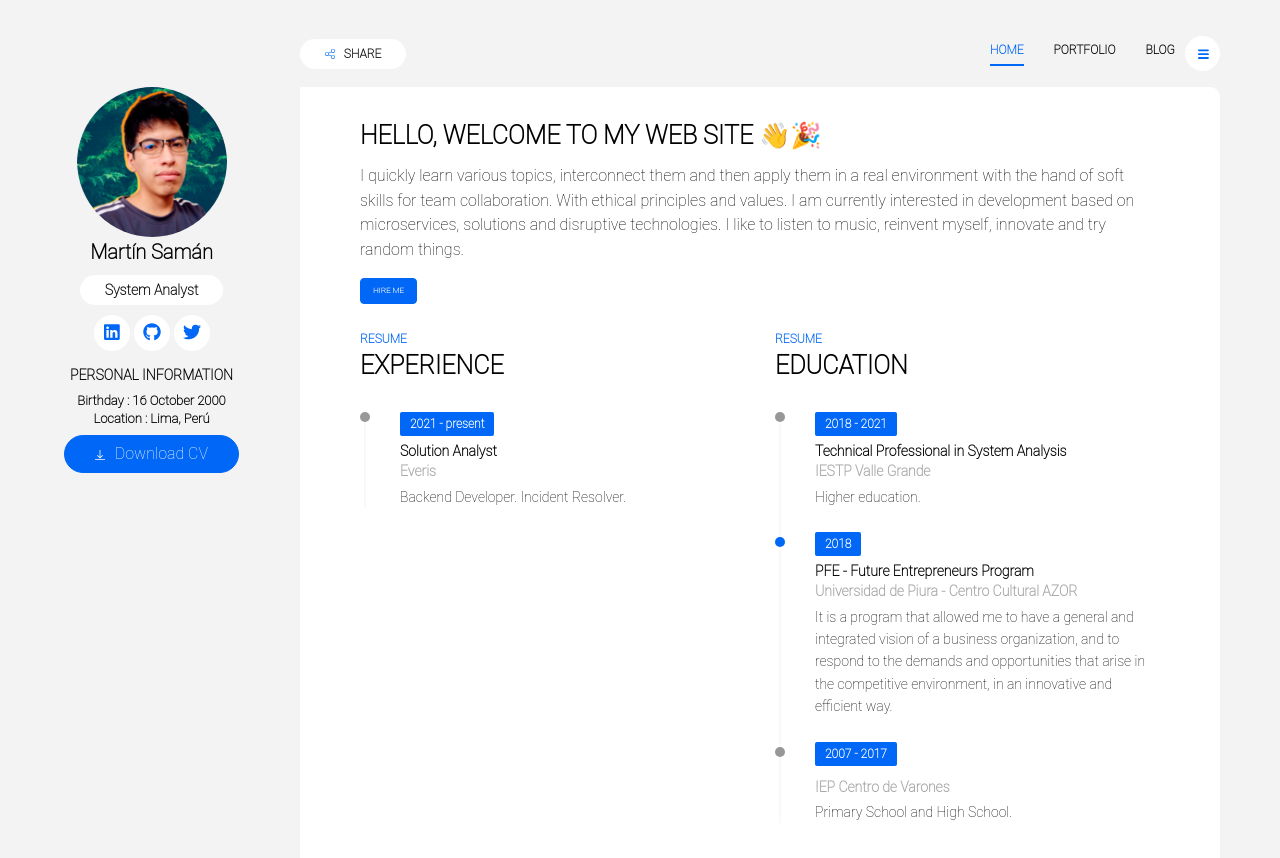
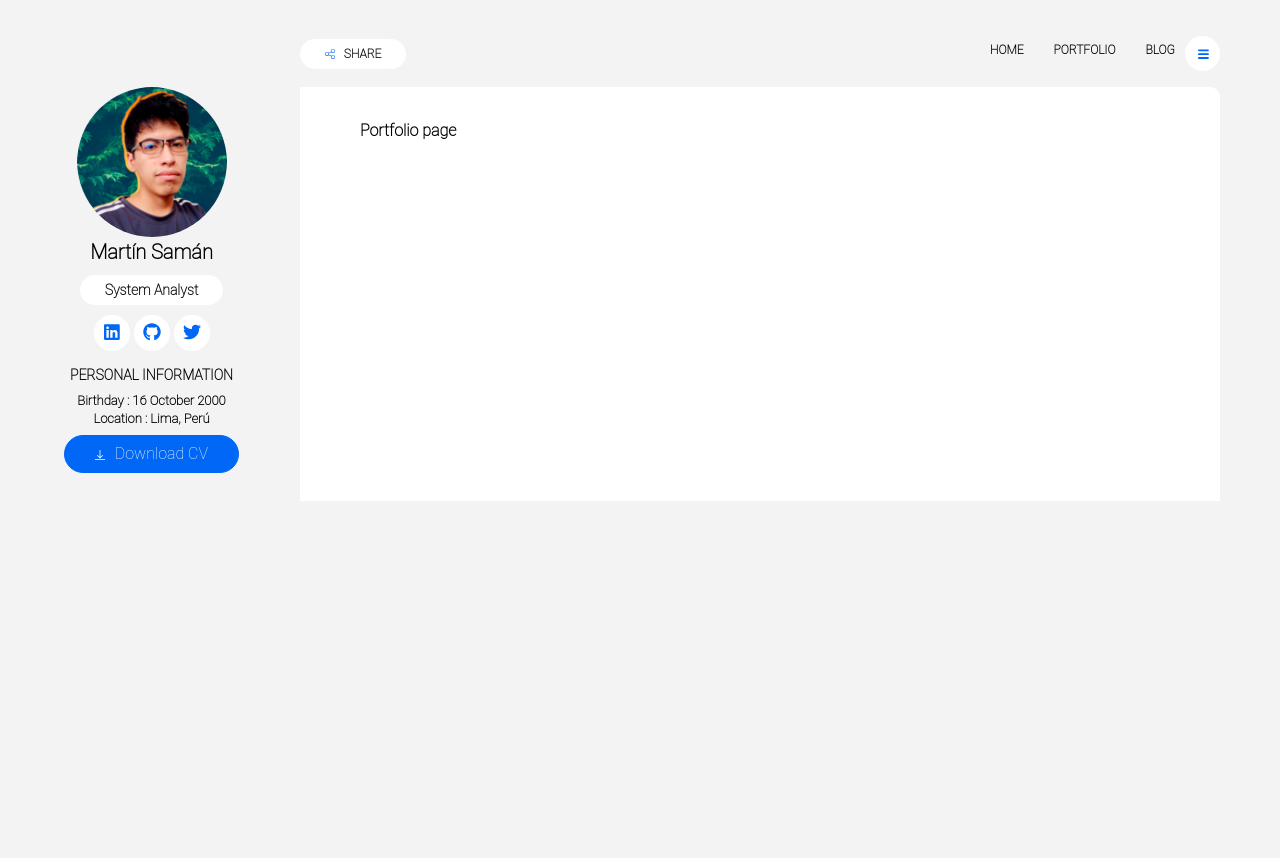
Before and after one commit to martinsam16/me, a Vue app: page /portfolio in a window 1280 px wide. Shown: the top 858 px of the page. After the commit the page ends 800 px from the top, so only its background shows below. Built offline with nearby package versions, Linux system fonts and the light colour scheme.

Commit message:
feat: add router, change logic for views

```diff
--- a/package.json
+++ b/package.json
@@ -14,11 +14,13 @@
     "@popperjs/core": "^2.0.6",
     "core-js": "^3.6.5",
     "jquery": "^3.6.0",
-    "vue": "^2.6.11"
+    "vue": "^2.6.11",
+    "vue-router": "^3.5.1"
   },
   "devDependencies": {
     "@vue/cli-plugin-babel": "~4.5.0",
     "@vue/cli-plugin-eslint": "~4.5.0",
+    "@vue/cli-plugin-router": "~4.5.0",
     "@vue/cli-service": "~4.5.0",
     "babel-eslint": "^10.1.0",
     "eslint": "^6.7.2",
--- a/src/App.vue
+++ b/src/App.vue
@@ -1,69 +1,36 @@
 <template>
   <div id="app">
     <Navbar/>
-    <div class="content-wrapper">
-      <aside>
-        <Profile :name="personal_information.short_name"
-                 :degree="personal_information.degree"
-                 :linkedin="personal_information.linkedin"
-                 :github="personal_information.github"
-                 :twitter="personal_information.twitter"/>
-        <PersonalInformation
-            :location="personal_information.location"
-            :birthday="personal_information.birthday"
-            :cv="personal_information.cv"/>
-      </aside>
-      <main>
-        <Intro :description="personal_information.description"/>
-        <Resume/>
-      </main>
-    </div>
+    <router-view/>
   </div>
 </template>
 
+
 <script>
+import Navbar from "@/components/Navbar";
 
 import $ from 'jquery';
 import jQuery from 'jquery';
-import Navbar from "@/components/Navbar";
-import Profile from "@/components/Profile";
-import PersonalInformation from "@/components/PersonalInformation";
-import Intro from "@/components/Intro";
-import Resume from "@/components/Resume";
 
-import personal_information from './data/me.json';
 
 export default {
-  name: 'App',
-  components: {
-    Resume,
-    Intro,
-    PersonalInformation,
-    Profile,
-    Navbar
-  },
-  data() {
-    return {personal_information};
-  },
+  components: {Navbar},
   mounted() {
     $('[data-toggle="collapsible-nav"]').on('click', function (e) {
       console.log(e);
       var target = ($(this).data('target'));
       $('#' + target).toggleClass('show');
     });
-
     $(document).ready(function () {
       if (window.innerWidth >= 992) {
         $('#collapsible-nav').addClass('show');  //Show navigation menu in bigger screens by default.
       } else {
         $('#collapsible-nav').removeClass('show');
       }
-
       if ($('.hover-box').length) {
         setHoverBoxPerspective();
       }
     });
-
     $(window).resize(
         function () {
           if ($('.hover-box').length) {
@@ -71,7 +38,6 @@ export default {
           }
         }
     );
-
     function setHoverBoxPerspective() {
       $('.hover-box').css({
         'perspective': function () {
@@ -79,32 +45,23 @@ export default {
         }
       });
     }
-
-
     var classNames = ['in-up', 'in-right', 'in-down', 'in-left', 'out-up', 'out-right', 'out-down', 'out-left']; // Animation classes.
-
     $('.hover-box').hover(
         function (event) {
           var direction = "up";
           if (jQuery.fn.entry) { //Check if entry js file is loaded.
             direction = $(this).entry({e: event}); // Get mouse in direction.
           }
-
           $(this).removeClass(classNames.join(" ")); // Remove existing animation classes.
           $(this).addClass("in-" + direction); //Add mouse in animation
-
         },
-
         function (event) {
-
           var direction = "up";
           if (jQuery.fn.entry) {
             direction = $(this).entry({e: event}); // Get mouse out direction.
           }
-
           $(this).removeClass(classNames.join(" "));
           $(this).addClass("out-" + direction); //Add mouse out animation
-
         }
     );
   }
--- a/src/components/Navbar.vue
+++ b/src/components/Navbar.vue
@@ -5,9 +5,9 @@
       SHARE
     </button>
     <nav class="collapsible-nav" id="collapsible-nav">
-      <a href="#" class="nav-link active">HOME</a>
-      <a href="#" class="nav-link">PORTFOLIO</a>
-      <a href="#" class="nav-link">BLOG</a>
+      <router-link to="/" class="nav-link">Home</router-link>
+      <router-link to="/portfolio" class="nav-link">Portfolio</router-link>
+      <router-link to="/blog" class="nav-link">Blog</router-link>
     </nav>
     <button class="btn btn-menu-toggle btn-white rounded-circle" data-toggle="collapsible-nav"
             data-target="collapsible-nav"><img src="./../assets/images/hamburger.svg" alt="hamburger"></button>
--- /dev/null
+++ b/src/components/ProfileBox.vue
@@ -0,0 +1,34 @@
+<template>
+  <aside>
+    <Profile :name="personal_information.short_name"
+             :degree="personal_information.degree"
+             :linkedin="personal_information.linkedin"
+             :github="personal_information.github"
+             :twitter="personal_information.twitter"/>
+    <PersonalInformation
+        :location="personal_information.location"
+        :birthday="personal_information.birthday"
+        :cv="personal_information.cv"/>
+  </aside>
+</template>
+
+<script>
+import Profile from "@/components/Profile";
+import PersonalInformation from "@/components/PersonalInformation";
+import personal_information from "@/data/me.json";
+
+export default {
+  name: "ProfileBox",
+  components: {
+    Profile,
+    PersonalInformation
+  },
+  data() {
+    return {personal_information};
+  }
+}
+</script>
+
+<style scoped>
+
+</style>
--- a/src/main.js
+++ b/src/main.js
@@ -4,12 +4,15 @@ import App from './App.vue'
 import {library} from '@fortawesome/fontawesome-svg-core'
 import {faTwitter, faGithub, faLinkedin} from '@fortawesome/free-brands-svg-icons'
 import {FontAwesomeIcon} from '@fortawesome/vue-fontawesome'
+import router from './router'
 
 library.add(faTwitter, faGithub, faLinkedin)
 
 Vue.component('font-awesome-icon', FontAwesomeIcon)
+
 Vue.config.productionTip = false
 
 new Vue({
-    render: h => h(App),
+    router,
+    render: h => h(App)
 }).$mount('#app')
--- /dev/null
+++ b/src/router/index.js
@@ -0,0 +1,33 @@
+import Vue from 'vue'
+import VueRouter from 'vue-router'
+import Home from '../views/Home.vue'
+import Portfolio from '../views/Portfolio.vue'
+import Blog from '../views/Blog.vue'
+
+Vue.use(VueRouter)
+
+const routes = [
+  {
+    path: '/',
+    name: 'Home',
+    component: Home
+  },
+  {
+    path: '/portfolio',
+    name: 'Portfolio',
+    component: Portfolio
+  },
+  {
+    path: '/blog',
+    name: 'Blog',
+    component: Blog
+  }
+]
+
+const router = new VueRouter({
+  mode: 'history',
+  base: process.env.BASE_URL,
+  routes
+})
+
+export default router
--- /dev/null
+++ b/src/views/Blog.vue
@@ -0,0 +1,19 @@
+<template>
+  <div class="content-wrapper">
+    <ProfileBox/>
+    <main>
+      Blog page
+    </main>
+  </div>
+</template>
+
+<script>
+import ProfileBox from "@/components/ProfileBox";
+
+export default {
+  name: 'Blog',
+  components: {
+    ProfileBox
+  }
+}
+</script>
--- /dev/null
+++ b/src/views/Home.vue
@@ -0,0 +1,30 @@
+<template>
+  <div class="content-wrapper">
+    <ProfileBox/>
+    <main>
+      <Intro :description="personal_information.description"/>
+      <Resume/>
+    </main>
+  </div>
+</template>
+
+<script>
+// @ is an alias to /src
+import Intro from "@/components/Intro";
+import Resume from "@/components/Resume";
+
+import personal_information from '../data/me.json';
+import ProfileBox from "@/components/ProfileBox";
+
+export default {
+  name: 'Home',
+  components: {
+    ProfileBox,
+    Resume,
+    Intro
+  },
+  data() {
+    return {personal_information};
+  }
+}
+</script>
--- /dev/null
+++ b/src/views/Portfolio.vue
@@ -0,0 +1,19 @@
+<template>
+  <div class="content-wrapper">
+    <ProfileBox/>
+    <main>
+      Portfolio page
+    </main>
+  </div>
+</template>
+
+<script>
+import ProfileBox from "@/components/ProfileBox";
+
+export default {
+  name: 'Portfolio',
+  components: {
+    ProfileBox
+  }
+}
+</script>
```
Also changed, not shown: 1 other file (tests, documents, lock files or other folders).
